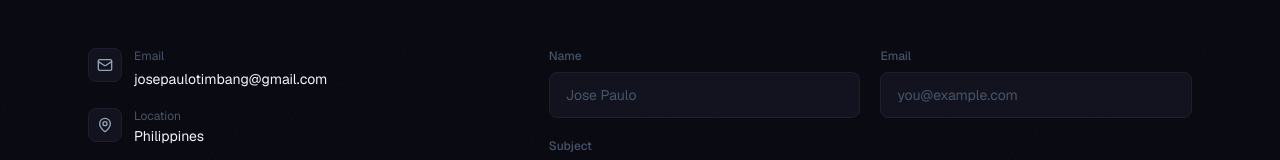
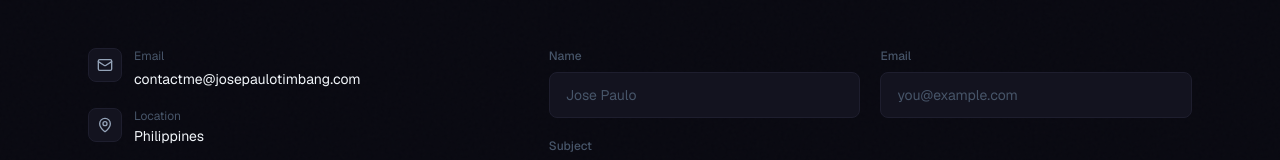
Before and after one commit to JPTWeb01/josepaulotimbang.com, a Next.js app in the folder frontend/: page /contact in a window 1280 px wide. Shown: the part 316-476 px from the top of the page. Built offline with nearby package versions, Linux system fonts and the light colour scheme; no server answers.

Commit message:
fix: update contact email to contactme@josepaulotimbang.com

```diff
--- a/frontend/app/contact/page.tsx
+++ b/frontend/app/contact/page.tsx
@@ -37,10 +37,10 @@ export default function ContactPage() {
               <div>
                 <p className="text-xs text-subtle mb-0.5">Email</p>
                 <a
-                  href="mailto:josepaulotimbang@gmail.com"
+                  href="mailto:contactme@josepaulotimbang.com"
                   className="text-sm text-foreground hover:text-primary transition-colors"
                 >
-                  josepaulotimbang@gmail.com
+                  contactme@josepaulotimbang.com
                 </a>
               </div>
             </div>
--- a/frontend/app/page.tsx
+++ b/frontend/app/page.tsx
@@ -63,7 +63,7 @@ const jsonLd = {
   "@type": "Person",
   name: "Jose Paulo Timbang",
   url: "https://josepaulotimbang.com",
-  email: "josepaulotimbang@gmail.com",
+  email: "contactme@josepaulotimbang.com",
   jobTitle: "Full-Stack Developer",
   description:
     "Full-Stack Developer with 8 years of experience building responsive web apps and AI-powered platforms using React, Python, PHP, Flask, FastAPI, and LLM APIs.",
@@ -188,7 +188,7 @@ export default function HomePage() {
                       icon: <LinkedInIcon size={18} />,
                     },
                     {
-                      href: "mailto:josepaulotimbang@gmail.com",
+                      href: "mailto:contactme@josepaulotimbang.com",
                       label: "Email",
                       icon: <Mail size={18} />,
                     },
--- a/frontend/app/resume/page.tsx
+++ b/frontend/app/resume/page.tsx
@@ -104,7 +104,7 @@ export default function ResumePage() {
             <div className="flex flex-wrap gap-x-5 gap-y-2 text-sm text-muted">
               <span className="flex items-center gap-1.5"><MapPin size={14} />Stittsville, ON, Canada</span>
               <span className="flex items-center gap-1.5"><Phone size={14} />(613) 890-9037</span>
-              <span className="flex items-center gap-1.5"><Mail size={14} />josepaulotimbang@gmail.com</span>
+              <span className="flex items-center gap-1.5"><Mail size={14} />contactme@josepaulotimbang.com</span>
               <Link href="https://linkedin.com/in/josepaulotimbang" target="_blank" className="flex items-center gap-1.5 hover:text-primary transition-colors">
                 <ExternalLink size={14} />linkedin.com/in/josepaulotimbang
               </Link>
--- a/frontend/components/layout/Footer.tsx
+++ b/frontend/components/layout/Footer.tsx
@@ -15,7 +15,7 @@ const socials = [
   },
   {
     label: "Email",
-    href: "mailto:josepaulotimbang@gmail.com",
+    href: "mailto:contactme@josepaulotimbang.com",
     icon: Mail,
   },
 ];
```
Also changed, not shown: 1 other file (tests, documents, lock files or other folders).
